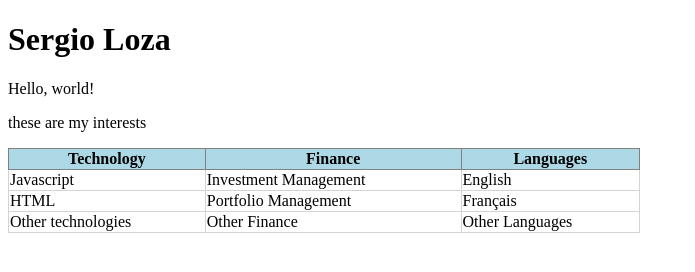
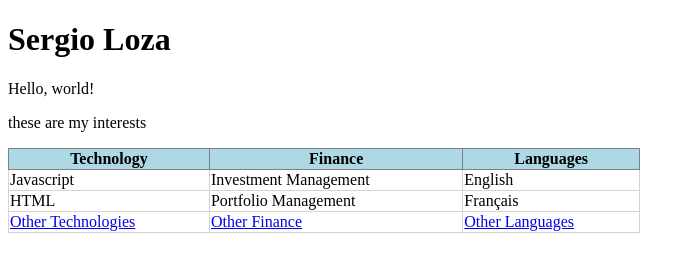
Before and after one commit to lozass/project0, a plain HTML site: page index.html in a window 1280 px wide. Shown: the whole page, without its empty margins (0-695 px from the left). Drawn offline with Linux system fonts and the light colour scheme.

Commit message:
update links to pages

```diff
--- a/index.html
+++ b/index.html
@@ -30,9 +30,9 @@
             <td>Français</td>
           </tr>
           <tr>
-            <td>Other technologies</td>
-            <td>Other Finance</td>
-            <td>Other Languages</td>
+            <td><a href="technology.html">Other Technologies</a></td>
+            <td><a href="finance.html">Other Finance</a></td>
+            <td><a href="languages.html">Other Languages</a></td>
           </tr>
     </body>
 </html>
```
Also changed, not shown: finance.html (+2 -0 lines), languages.html (+2 -0 lines), technology.html (+2 -0 lines).
